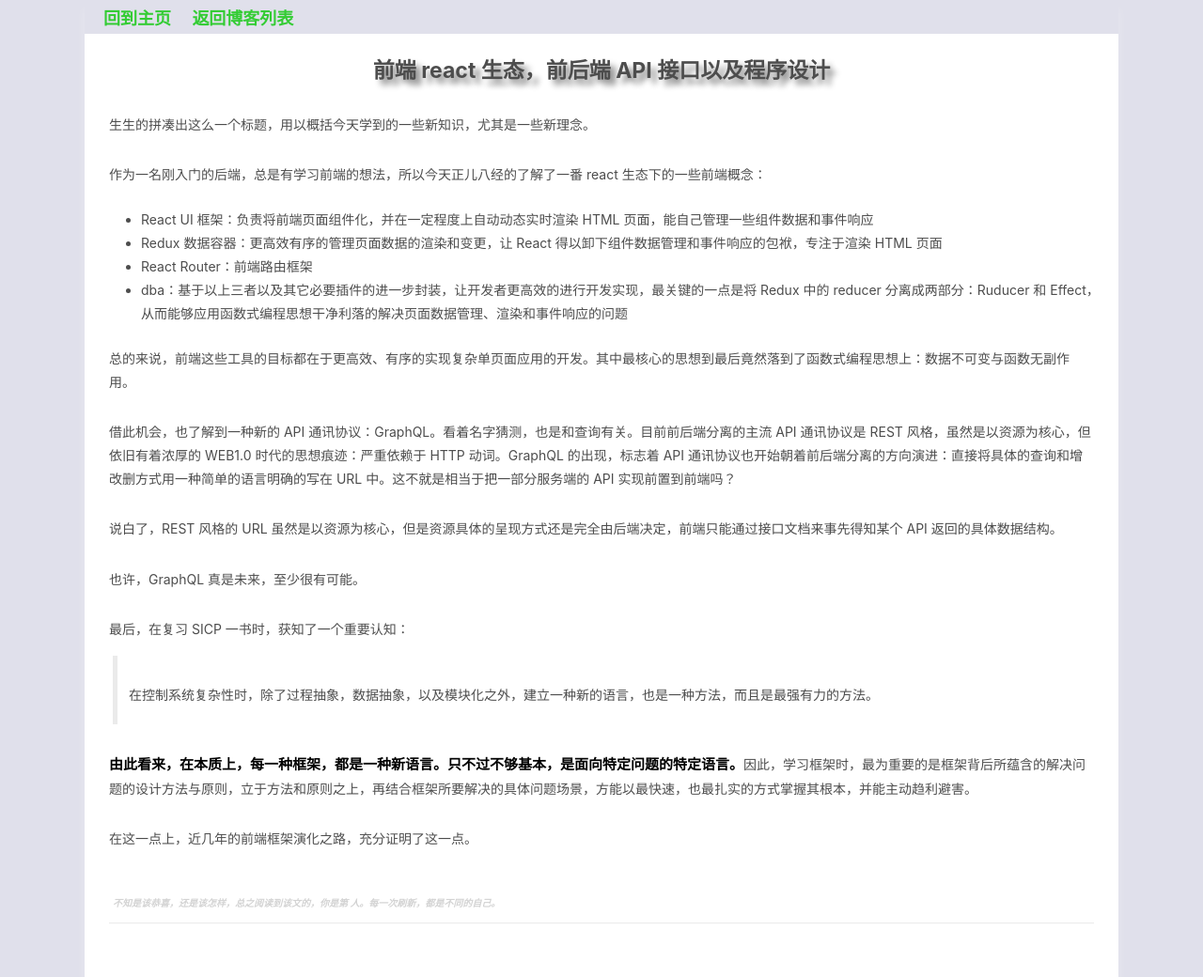
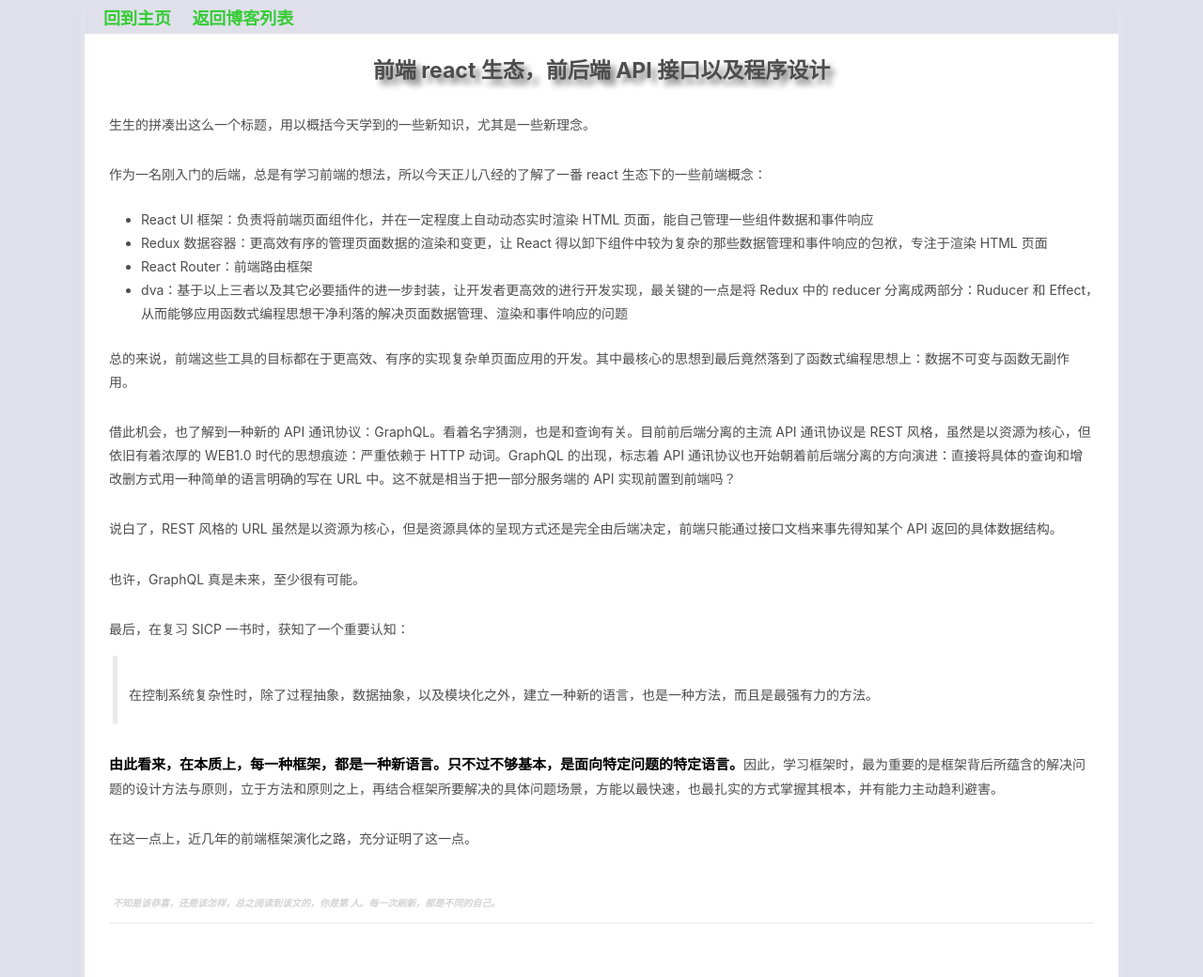
Before and after one commit to xxleyi/xxleyi.github.io, a Jekyll site: the page built from _posts/2019-01-13-前端 react 生态，前后端 API 接口以及程序设计.md, in a window 1280 px wide and 1040 px high. Shown: the whole window at 94% size. Built offline with Jekyll 4.4.1, drawn with Linux system fonts in a browser that asks for light colours; comment, search, counter and statistics services are not loaded.

Commit message:
refine old blog

```diff
--- a/_posts/2019-01-13-前端 react 生态，前后端 API 接口以及程序设计.md
+++ b/_posts/2019-01-13-前端 react 生态，前后端 API 接口以及程序设计.md
@@ -9,9 +9,9 @@
 作为一名刚入门的后端，总是有学习前端的想法，所以今天正儿八经的了解了一番 react 生态下的一些前端概念：
 
 - React UI 框架：负责将前端页面组件化，并在一定程度上自动动态实时渲染 HTML 页面，能自己管理一些组件数据和事件响应
-- Redux 数据容器：更高效有序的管理页面数据的渲染和变更，让 React 得以卸下组件数据管理和事件响应的包袱，专注于渲染 HTML 页面
+- Redux 数据容器：更高效有序的管理页面数据的渲染和变更，让 React 得以卸下组件中较为复杂的那些数据管理和事件响应的包袱，专注于渲染 HTML 页面
 - React Router：前端路由框架
-- dba：基于以上三者以及其它必要插件的进一步封装，让开发者更高效的进行开发实现，最关键的一点是将 Redux 中的 reducer 分离成两部分：Ruducer 和 Effect，从而能够应用函数式编程思想干净利落的解决页面数据管理、渲染和事件响应的问题
+- dva：基于以上三者以及其它必要插件的进一步封装，让开发者更高效的进行开发实现，最关键的一点是将 Redux 中的 reducer 分离成两部分：Ruducer 和 Effect，从而能够应用函数式编程思想干净利落的解决页面数据管理、渲染和事件响应的问题
 
 总的来说，前端这些工具的目标都在于更高效、有序的实现复杂单页面应用的开发。其中最核心的思想到最后竟然落到了函数式编程思想上：数据不可变与函数无副作用。
 
@@ -25,6 +25,6 @@
 
 > 在控制系统复杂性时，除了过程抽象，数据抽象，以及模块化之外，建立一种新的语言，也是一种方法，而且是最强有力的方法。
 
-**由此看来，在本质上，每一种框架，都是一种新语言。只不过不够基本，是面向特定问题的特定语言。**因此，学习框架时，最为重要的是框架背后所蕴含的解决问题的设计方法与原则，立于方法和原则之上，再结合框架所要解决的具体问题场景，方能以最快速，也最扎实的方式掌握其根本，并能主动趋利避害。
+**由此看来，在本质上，每一种框架，都是一种新语言。只不过不够基本，是面向特定问题的特定语言。**因此，学习框架时，最为重要的是框架背后所蕴含的解决问题的设计方法与原则，立于方法和原则之上，再结合框架所要解决的具体问题场景，方能以最快速，也最扎实的方式掌握其根本，并有能力主动趋利避害。
 
 在这一点上，近几年的前端框架演化之路，充分证明了这一点。
```
